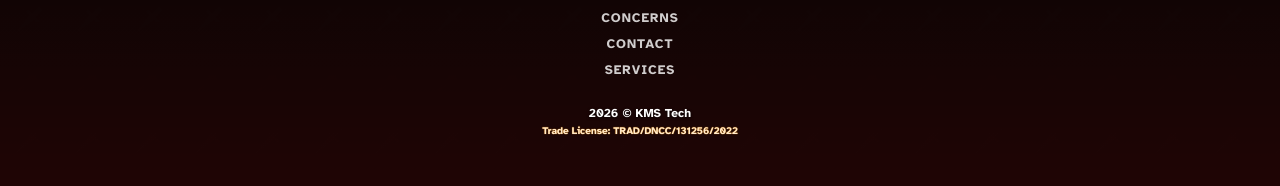
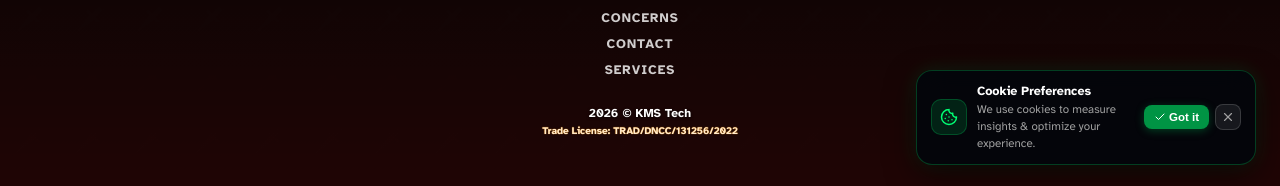
Before and after one commit to mushfiqweb/kmstech-next, a Next.js app: page / in a window 1280 px wide. Shown: the part 611-797 px from the top of the page. Built offline with nearby package versions, Linux system fonts and the light colour scheme; no server answers.

Commit message:
feat(analytics): integrate GA4 (G-N8DS3MQWYX) and eye-catching auto-closing Cookie Consent banner

```diff
--- a/src/app/layout.tsx
+++ b/src/app/layout.tsx
@@ -1,7 +1,9 @@
 import type { Metadata } from "next";
 import { Geist, Geist_Mono, Atkinson_Hyperlegible } from "next/font/google";
 import { Analytics } from "@vercel/analytics/next";
+import { GoogleAnalytics } from "@next/third-parties/google";
 import { OfflineIndicator } from "@/components/OfflineIndicator";
+import { CookieConsent } from "@/components/CookieConsent";
 import "./globals.css";
 
 const geistSans = Geist({
@@ -127,13 +129,17 @@ export default function RootLayout({
 }: Readonly<{
   children: React.ReactNode;
 }>) {
+  const gaId = process.env.NEXT_PUBLIC_GA_ID || "G-N8DS3MQWYX";
+
   return (
     <html lang="en">
       <body className={`${geistSans.variable} ${geistMono.variable} ${atkinson.variable}`}>
         {children}
         <Analytics />
         <OfflineIndicator />
+        <CookieConsent />
       </body>
+      <GoogleAnalytics gaId={gaId} />
     </html>
   );
 }
--- a/src/components/Contact.tsx
+++ b/src/components/Contact.tsx
@@ -1,5 +1,8 @@
+'use client';
+
 import React from 'react';
 import { FaWhatsapp, FaPhone, FaEnvelope, FaMapMarkerAlt, FaFileContract } from 'react-icons/fa';
+import { trackContactClick } from '@/lib/gtag';
 
 export const Contact = () => {
   return (
@@ -13,6 +16,7 @@ export const Contact = () => {
               target="_blank"
               rel="noopener noreferrer"
               aria-label="Chat on WhatsApp with +880 1711 741 953"
+              onClick={() => trackContactClick('whatsapp')}
             >
               <FaWhatsapp className="icon whatsapp-icon" />
               <p>+880 1711 741 953</p>
@@ -22,6 +26,7 @@ export const Contact = () => {
               href="tel:+8801911256358"
               className="contact-item"
               aria-label="Call +880 1911 256 358"
+              onClick={() => trackContactClick('phone')}
             >
               <FaPhone className="icon phone-icon" />
               <p>+880 1911 256 358</p>
@@ -31,6 +36,7 @@ export const Contact = () => {
               href="mailto:info@kmstech.co"
               className="contact-item"
               aria-label="Email info@kmstech.co"
+              onClick={() => trackContactClick('email')}
             >
               <FaEnvelope className="icon email-icon" />
               <p>info@kmstech.co</p>
--- /dev/null
+++ b/src/components/CookieConsent.tsx
@@ -0,0 +1,160 @@
+'use client';
+
+import React, { useState, useEffect, useRef } from 'react';
+import { Cookie, X, Check } from 'lucide-react';
+
+export function CookieConsent() {
+    const [isVisible, setIsVisible] = useState(false);
+    const [isClosing, setIsClosing] = useState(false);
+    const timerRef = useRef<NodeJS.Timeout | null>(null);
+
+    useEffect(() => {
+        // Check if user has already responded
+        const consent = localStorage.getItem('kmstech_cookie_consent');
+        if (!consent) {
+            // Delay banner entrance slightly for eye-catching effect
+            const entranceTimer = setTimeout(() => {
+                setIsVisible(true);
+
+                // Auto-close banner after 6 seconds
+                timerRef.current = setTimeout(() => {
+                    handleAutoClose();
+                }, 6000);
+            }, 1000);
+
+            return () => {
+                clearTimeout(entranceTimer);
+                if (timerRef.current) clearTimeout(timerRef.current);
+            };
+        }
+    }, []);
+
+    const handleAutoClose = () => {
+        setIsClosing(true);
+        setTimeout(() => {
+            setIsVisible(false);
+            localStorage.setItem('kmstech_cookie_consent', 'dismissed');
+        }, 400); // Animation duration
+    };
+
+    const handleAccept = () => {
+        if (timerRef.current) clearTimeout(timerRef.current);
+        setIsClosing(true);
+        setTimeout(() => {
+            setIsVisible(false);
+            localStorage.setItem('kmstech_cookie_consent', 'granted');
+        }, 400);
+    };
+
+    const handleManualClose = () => {
+        if (timerRef.current) clearTimeout(timerRef.current);
+        setIsClosing(true);
+        setTimeout(() => {
+            setIsVisible(false);
+            localStorage.setItem('kmstech_cookie_consent', 'dismissed');
+        }, 400);
+    };
+
+    if (!isVisible) return null;
+
+    return (
+        <div
+            role="region"
+            aria-label="Cookie Consent Banner"
+            style={{
+                position: 'fixed',
+                bottom: '24px',
+                right: '24px',
+                zIndex: 9999,
+                maxWidth: '340px',
+                width: 'calc(100vw - 32px)',
+                background: 'rgba(2, 6, 12, 0.88)',
+                backdropFilter: 'blur(16px)',
+                WebkitBackdropFilter: 'blur(16px)',
+                border: '1px solid rgba(0, 148, 68, 0.4)',
+                borderRadius: '16px',
+                padding: '12px 14px',
+                boxShadow: '0 10px 30px rgba(0, 0, 0, 0.6), 0 0 20px rgba(0, 148, 68, 0.2)',
+                color: '#e0e0e0',
+                fontSize: '0.78rem',
+                display: 'flex',
+                alignItems: 'center',
+                gap: '10px',
+                transition: 'all 0.4s cubic-bezier(0.16, 1, 0.3, 1)',
+                transform: isClosing ? 'translateY(20px) scale(0.95)' : 'translateY(0) scale(1)',
+                opacity: isClosing ? 0 : 1,
+            }}
+        >
+            {/* Glowing Accent Icon */}
+            <div
+                style={{
+                    background: 'rgba(0, 148, 68, 0.2)',
+                    border: '1px solid rgba(0, 148, 68, 0.4)',
+                    borderRadius: '10px',
+                    padding: '8px',
+                    display: 'flex',
+                    alignItems: 'center',
+                    justifyContent: 'center',
+                    flexShrink: 0,
+                    color: '#00ff75',
+                }}
+            >
+                <Cookie size={18} />
+            </div>
+
+            {/* Content Text */}
+            <div style={{ flex: 1, minWidth: 0, lineHeight: 1.35 }}>
+                <span style={{ fontWeight: 700, color: '#ffffff', display: 'block', marginBottom: '2px' }}>
+                    Cookie Preferences
+                </span>
+                <span style={{ color: '#a0a0a0', fontSize: '0.72rem' }}>
+                    We use cookies to measure insights &amp; optimize your experience.
+                </span>
+            </div>
+
+            {/* Actions: Accept & Close */}
+            <div style={{ display: 'flex', alignItems: 'center', gap: '6px', flexShrink: 0 }}>
+                <button
+                    onClick={handleAccept}
+                    aria-label="Accept Cookies"
+                    style={{
+                        background: 'var(--primary-green, #009444)',
+                        border: 'none',
+                        color: '#ffffff',
+                        padding: '6px 10px',
+                        borderRadius: '8px',
+                        fontSize: '0.72rem',
+                        fontWeight: 700,
+                        cursor: 'pointer',
+                        display: 'flex',
+                        alignItems: 'center',
+                        gap: '3px',
+                        boxShadow: '0 2px 8px rgba(0, 148, 68, 0.4)',
+                        transition: 'transform 0.2s ease',
+                    }}
+                >
+                    <Check size={12} /> Got it
+                </button>
+
+                <button
+                    onClick={handleManualClose}
+                    aria-label="Close Cookie Banner"
+                    style={{
+                        background: 'rgba(255, 255, 255, 0.08)',
+                        border: '1px solid rgba(255, 255, 255, 0.15)',
+                        color: '#a0a0a0',
+                        padding: '5px',
+                        borderRadius: '8px',
+                        cursor: 'pointer',
+                        display: 'flex',
+                        alignItems: 'center',
+                        justifyContent: 'center',
+                        transition: 'all 0.2s ease',
+                    }}
+                >
+                    <X size={14} />
+                </button>
+            </div>
+        </div>
+    );
+}
--- /dev/null
+++ b/src/lib/gtag.ts
@@ -0,0 +1,41 @@
+'use client';
+
+import { sendGAEvent } from '@next/third-parties/google';
+
+export const GA_MEASUREMENT_ID = process.env.NEXT_PUBLIC_GA_ID || 'G-N8DS3MQWYX';
+
+/**
+ * Dispatch a generic custom event to GA4
+ */
+export const trackEvent = (action: string, category: string, label?: string, value?: number) => {
+    try {
+        sendGAEvent('event', action, {
+            event_category: category,
+            event_label: label,
+            value: value,
+        });
+    } catch {
+        // Safe fallback in non-browser or test environments
+    }
+};
+
+/**
+ * Track user interactions on the Search Algorithms Masterclass
+ */
+export const trackAlgoInteraction = (algoId: string, action: 'play' | 'step' | 'reset' | 'target_change') => {
+    trackEvent(`algo_${action}`, 'Algorithm Visualizer', algoId);
+};
+
+/**
+ * Track user outreach conversions (Phone, WhatsApp, Email)
+ */
+export const trackContactClick = (channel: 'phone' | 'whatsapp' | 'email') => {
+    trackEvent('click_contact', 'Contact Conversion', channel);
+};
+
+/**
+ * Track SPA modal views (About, Services, Concerns, Contact, Blog)
+ */
+export const trackModalView = (modalName: string) => {
+    trackEvent('view_modal', 'Navigation Modal', modalName);
+};
```
Also changed, not shown: 1 other file (tests, documents, lock files or other folders).
